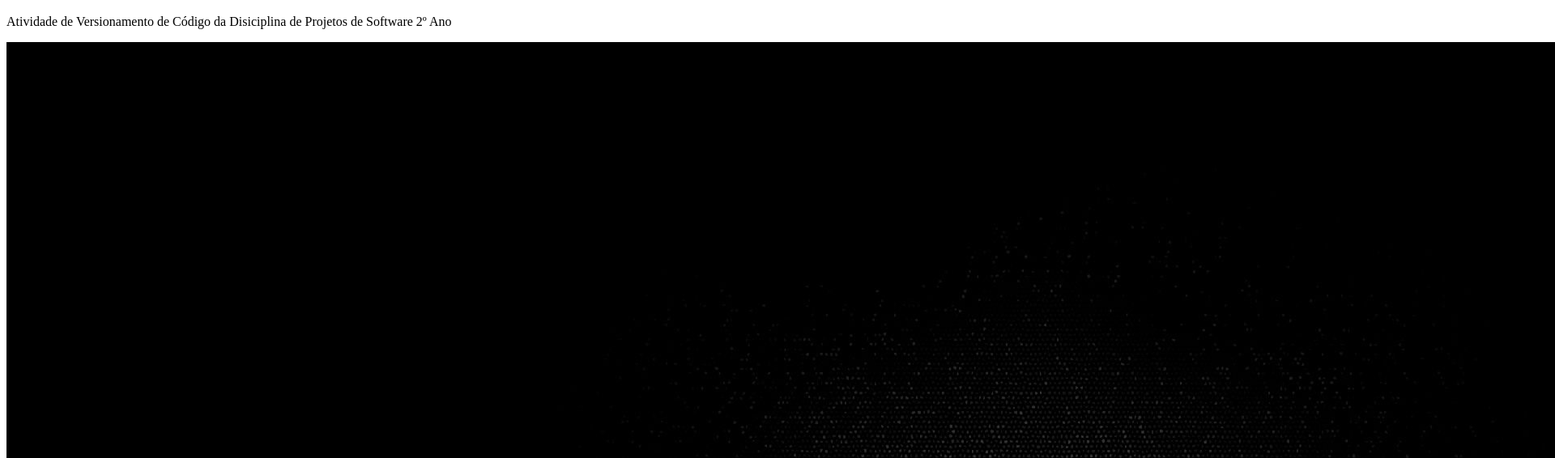
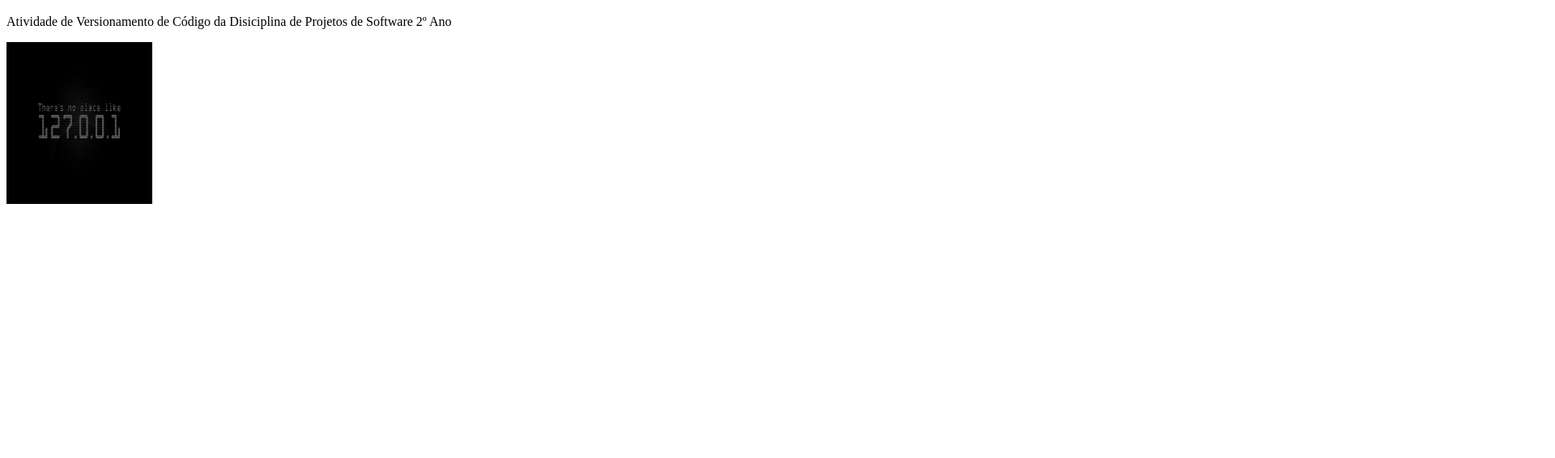
Before and after one commit to projsoft2024/aula2ano, a plain HTML site: page index.html in a window 1280 px wide. Shown: the part 48-614 px from the top of the page at 81% size, 1920 px wide, since content can reach past the window. Drawn offline with Linux system fonts and the light colour scheme.

Commit message:
Alterado tamanho da Imagem no index.html

```diff
--- a/index.html
+++ b/index.html
@@ -3,7 +3,7 @@
 	<body>
 		<h1> Página para o GitHub Projeto de Software 2024 </h1>
 		<p> Atividade de Versionamento de Código da Disiciplina de Projetos de Software 2º Ano </p>
-		<img src="imagem/foto.jpg" />
+		<img src="imagem/foto.jpg" alt="foto" height="200" width="180">
 
 	</body>
 </html>
```
